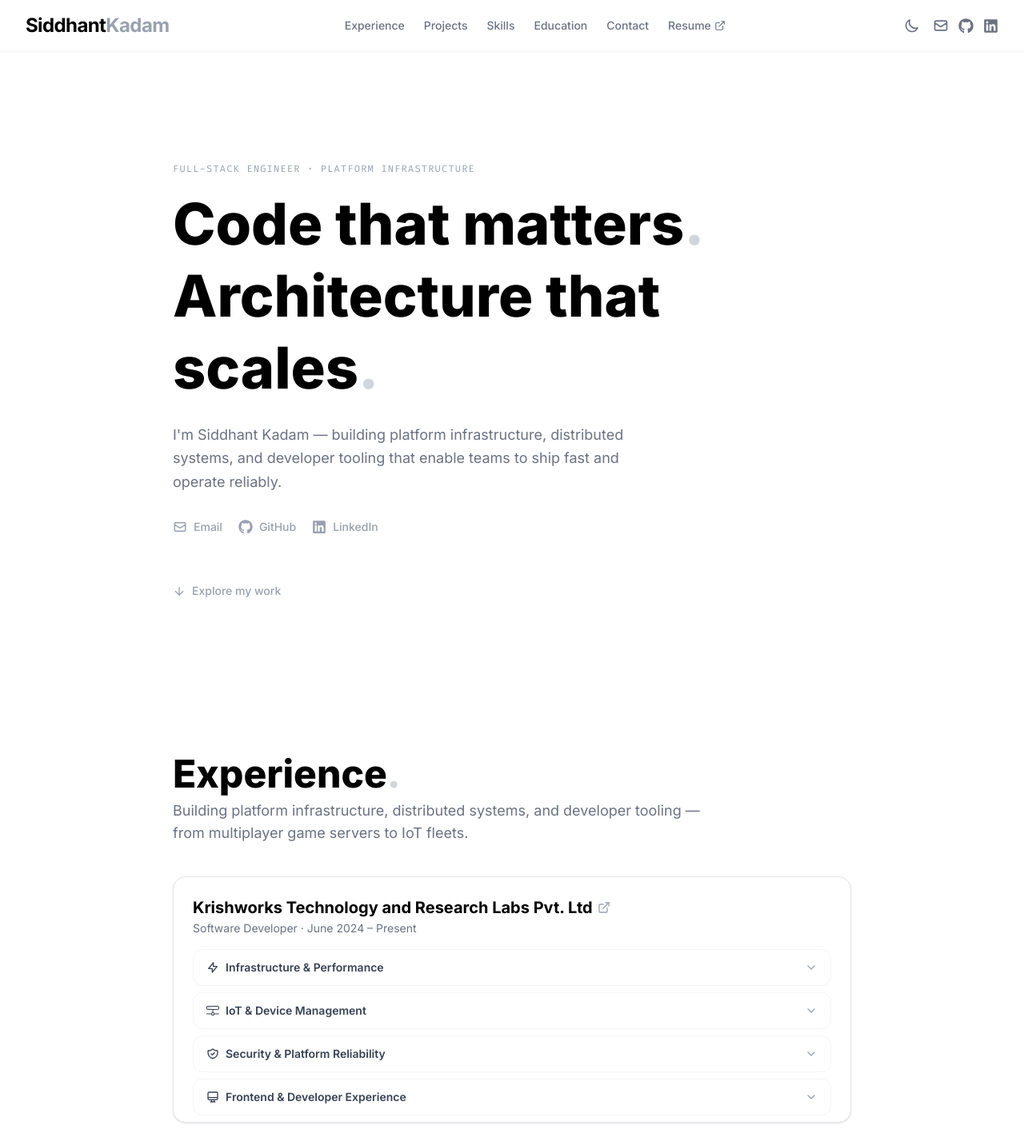
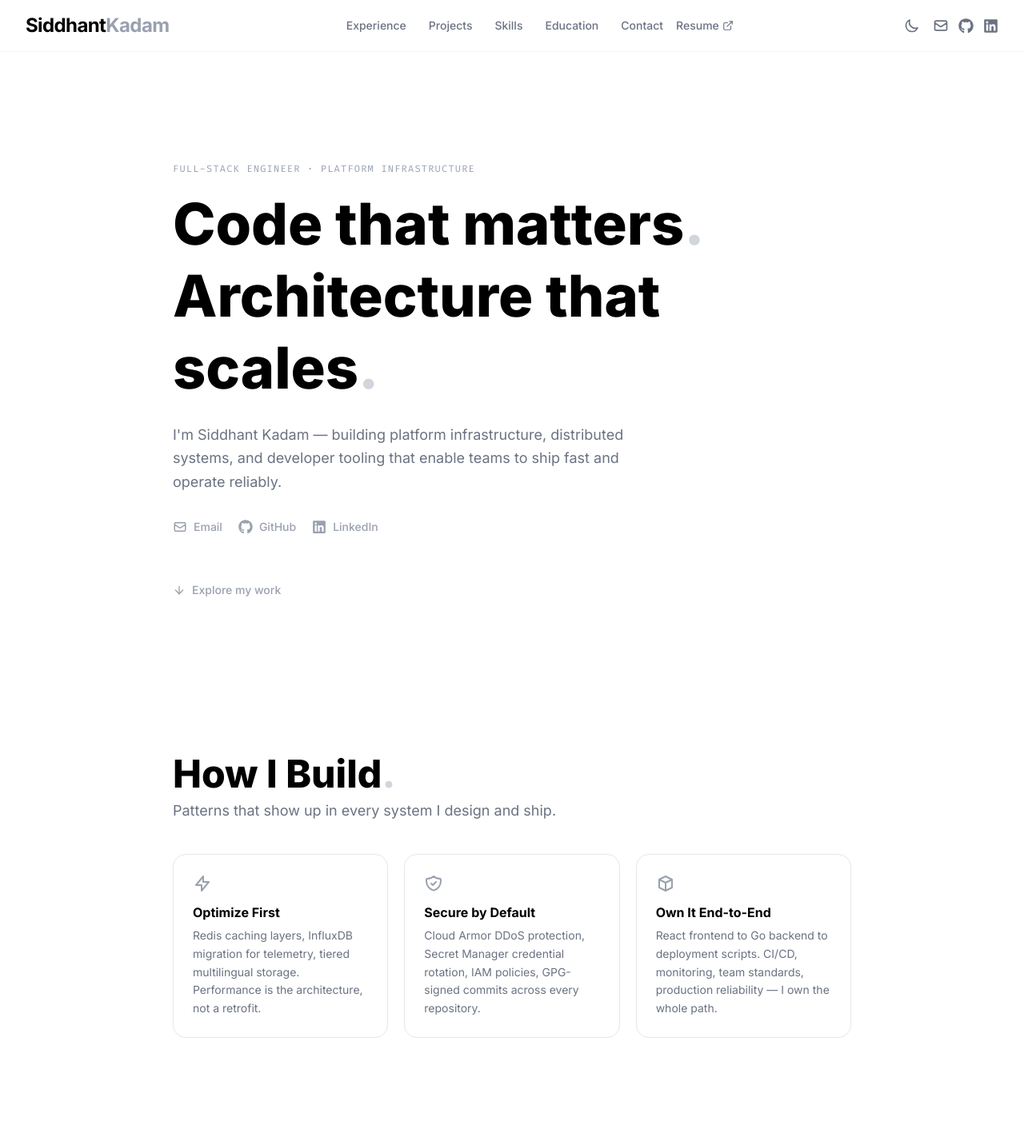
Before and after one commit to Siddh4194/Profile, a React (Vite) app: page / in a window 1280 px wide. Shown: the top 1427 px of the page at 80% size. Built offline with nearby package versions, Linux system fonts and the light colour scheme.

Commit message:
UI changes

```diff
--- a/src/Pages/Home.jsx
+++ b/src/Pages/Home.jsx
@@ -6,6 +6,10 @@ import { Projects } from "../components/UI/Projects";
 import { Skills } from "../components/UI/Skills";
 import { Education } from "../components/UI/Education";
 import { Footer } from "../components/UI/Footer";
+import { Principles } from "../components/UI/Principles";
+import { BlogSection } from "../components/UI/BlogSection";
+import { ScrollToTop } from "../components/UI/ScrollToTop";
+import { CursorFollower } from "../components/UI/CursorFollower";
 import { FaGithub, FaLinkedin } from "react-icons/fa";
 import { HiOutlineMail } from "react-icons/hi";
 import { FiArrowDown } from "react-icons/fi";
@@ -98,12 +102,14 @@ const TestimonialsSection = () => {
     {
       name: "Satyan Rajmani",
       role: "Chair Person, Crt Bionics Australia",
+      link: "https://www.linkedin.com/in/satyan-crt-program-7b940236/",
       feedback:
         "Siddhant has a rare ability to deeply understand system internals and translate that into scalable backend architecture. Working with him improved our deployment cycle and backend efficiency significantly.",
     },
     {
       name: "Sushant Kant",
       role: "CEO, Work Technologies",
+      link: "https://www.linkedin.com/in/sushant-kant-8b8b8b8b/",
       feedback:
         "Reliable, fast, and always thinking ahead. Siddhant's approach to problem solving and clean code made a real impact on our platform performance and stability.",
     },
@@ -139,7 +145,13 @@ const TestimonialsSection = () => {
               &ldquo;{t.feedback}&rdquo;
             </p>
             <div>
-              <p className="text-sm font-bold text-black dark:text-white">{t.name}</p>
+              <a
+                href={t.link}
+                target="_blank"
+                className="text-sm font-bold text-black dark:text-white hover:text-gray-600 dark:hover:text-gray-300 transition-colors"
+              >
+                {t.name}
+              </a>
               <p className="text-xs text-gray-400 dark:text-gray-500">{t.role}</p>
             </div>
           </motion.div>
@@ -260,6 +272,14 @@ const HeroSection = () => (
   </section>
 );
 
+const SECTIONS = [
+  "experience",
+  "projects",
+  "skills",
+  "education",
+  "contact",
+];
+
 const Home = () => {
   const [isDark, setIsDark] = useState(() => {
     if (typeof window !== "undefined") {
@@ -269,6 +289,8 @@ const Home = () => {
     }
     return false;
   });
+
+  const [activeSection, setActiveSection] = useState("");
 
   useEffect(() => {
     const root = document.documentElement;
@@ -281,27 +303,49 @@ const Home = () => {
     }
   }, [isDark]);
 
+  useEffect(() => {
+    const onScroll = () => {
+      const scrollPos = window.scrollY + 120;
+      let current = "";
+      SECTIONS.forEach((id) => {
+        const el = document.getElementById(id);
+        if (el && el.offsetTop <= scrollPos) {
+          current = id;
+        }
+      });
+      setActiveSection(current);
+    };
+
+    onScroll();
+    window.addEventListener("scroll", onScroll, { passive: true });
+    return () => window.removeEventListener("scroll", onScroll);
+  }, []);
+
   const toggleDark = () => setIsDark((prev) => !prev);
 
   return (
     <div className="bg-white dark:bg-[#0a0a0a] transition-colors duration-300">
       <div className="fixed top-0 left-0 w-full z-50 bg-white/80 dark:bg-[#0a0a0a]/80 backdrop-blur-md border-b border-gray-100 dark:border-gray-900 px-6 py-4">
-        <Navbar isDark={isDark} toggleDark={toggleDark} />
+        <Navbar isDark={isDark} toggleDark={toggleDark} activeSection={activeSection} />
       </div>
 
       <main className="pt-20">
         <HeroSection />
+        <Principles />
         <Experience />
         <Projects />
         <Skills />
         <SummarySection />
         <BeyondCodeSection />
         <TestimonialsSection />
+        <BlogSection />
         <Education />
         <ContactSection />
       </main>
 
       <Footer />
+      <ScrollToTop />
+      <CursorFollower />
     </div>
   );
 };
--- /dev/null
+++ b/src/components/UI/BlogSection.jsx
@@ -0,0 +1,39 @@
+import { motion } from "framer-motion";
+import { FiEdit3 } from "react-icons/fi";
+
+export const BlogSection = () => {
+  return (
+    <section className="w-full max-w-4xl mx-auto px-6 py-16">
+      <motion.div
+        initial={{ opacity: 0, y: 20 }}
+        whileInView={{ opacity: 1, y: 0 }}
+        viewport={{ once: true }}
+        transition={{ duration: 0.5 }}
+      >
+        <h2 className="text-4xl md:text-5xl font-extrabold text-black dark:text-white mb-2">
+          Writing<span className="text-gray-300 dark:text-gray-600">.</span>
+        </h2>
+        <p className="text-gray-500 dark:text-gray-400 text-lg mb-10 max-w-2xl">
+          Thoughts on distributed systems, infrastructure, and engineering.
+        </p>
+      </motion.div>
+
+      <motion.div
+        initial={{ opacity: 0, y: 20 }}
+        whileInView={{ opacity: 1, y: 0 }}
+        viewport={{ once: true }}
+        transition={{ delay: 0.1, duration: 0.4 }}
+        className="border border-dashed border-gray-300 dark:border-gray-700 rounded-2xl p-10 bg-gray-50 dark:bg-white/[0.02] text-center max-w-lg"
+      >
+        <FiEdit3 size={32} className="mx-auto text-gray-300 dark:text-gray-600 mb-3" />
+        <p className="text-sm text-gray-400 dark:text-gray-500 font-medium">
+          Articles coming soon
+        </p>
+        <p className="text-xs text-gray-400 dark:text-gray-600 mt-1">
+          Sharing insights on platform infrastructure, distributed systems,
+          and building for scale.
+        </p>
+      </motion.div>
+    </section>
+  );
+};
--- /dev/null
+++ b/src/components/UI/CursorFollower.jsx
@@ -0,0 +1,72 @@
+import { useState, useEffect, useRef } from "react";
+import { motion } from "framer-motion";
+
+export const CursorFollower = () => {
+  const [pos, setPos] = useState({ x: -100, y: -100 });
+  const [isHovering, setIsHovering] = useState(false);
+  const [visible, setVisible] = useState(false);
+  const rAF = useRef(null);
+
+  useEffect(() => {
+    const isTouchDevice = "ontouchstart" in window;
+    if (isTouchDevice) return;
+
+    setVisible(true);
+
+    const onMove = (e) => {
+      if (rAF.current) cancelAnimationFrame(rAF.current);
+      rAF.current = requestAnimationFrame(() => {
+        setPos({ x: e.clientX, y: e.clientY });
+        const el = document.elementFromPoint(e.clientX, e.clientY);
+        if (el) {
+          const tag = el.tagName.toLowerCase();
+          const role = el.getAttribute("role");
+          setIsHovering(
+            tag === "a" ||
+            tag === "button" ||
+            tag === "input" ||
+            tag === "textarea" ||
+            tag === "select" ||
+            role === "button" ||
+            el.closest("a") !== null ||
+            el.closest("button") !== null
+          );
+        }
+      });
+    };
+
+    const onLeave = () => setVisible(false);
+    const onEnter = () => setVisible(true);
+
+    window.addEventListener("mousemove", onMove);
+    document.addEventListener("mouseleave", onLeave);
+    document.addEventListener("mouseenter", onEnter);
+
+    return () => {
+      if (rAF.current) cancelAnimationFrame(rAF.current);
+      window.removeEventListener("mousemove", onMove);
+      document.removeEventListener("mouseleave", onLeave);
+      document.removeEventListener("mouseenter", onEnter);
+    };
+  }, []);
+
+  if (!visible) return null;
+
+  return (
+    <motion.div
+      className="fixed top-0 left-0 pointer-events-none z-[9999]"
+      animate={{
+        x: pos.x - (isHovering ? 24 : 16),
+        y: pos.y - (isHovering ? 24 : 16),
+        scale: isHovering ? 1.5 : 1,
+      }}
+      transition={{ type: "spring", stiffness: 150, damping: 15, mass: 0.1 }}
+    >
+      <div
+        className={`rounded-full bg-black dark:bg-white transition-opacity ${
+          isHovering ? "w-12 h-12 opacity-20" : "w-8 h-8 opacity-60"
+        }`}
+      />
+    </motion.div>
+  );
+};
--- a/src/components/UI/Footer.jsx
+++ b/src/components/UI/Footer.jsx
@@ -1,5 +1,5 @@
 import { FaGithub, FaLinkedin } from "react-icons/fa";
-import { FiExternalLink, FiMail } from "react-icons/fi";
+import { FiMail } from "react-icons/fi";
 
 export const Footer = () => {
   const links = [
@@ -17,11 +17,6 @@ export const Footer = () => {
       label: "LinkedIn",
       href: "https://www.linkedin.com/in/siddhant-kadam/",
       icon: FaLinkedin,
-    },
-    {
-      label: "Portfolio",
-      href: "https://siddh-portfolio.vercel.app",
-      icon: FiExternalLink,
     },
   ];
 
--- a/src/components/UI/NavBar.jsx
+++ b/src/components/UI/NavBar.jsx
@@ -3,7 +3,7 @@ import { HiOutlineMail } from "react-icons/hi";
 import { FiExternalLink } from "react-icons/fi";
 import { HiOutlineMoon, HiOutlineSun } from "react-icons/hi";
 
-export const Navbar = ({ isDark, toggleDark }) => {
+export const Navbar = ({ isDark, toggleDark, activeSection }) => {
   const navLinks = [
     { label: "Experience", href: "#experience" },
     { label: "Projects", href: "#projects" },
@@ -18,16 +18,26 @@ export const Navbar = ({ isDark, toggleDark }) => {
         Siddhant<span className="text-gray-400">Kadam</span>
       </a>
 
-      <div className="hidden md:flex items-center gap-6">
-        {navLinks.map((link) => (
+      <div className="hidden md:flex items-center gap-1">
+        {navLinks.map((link) => {
+          const isActive = activeSection === link.href.slice(1);
+          return (
             <a
               key={link.label}
               href={link.href}
-            className="text-sm font-medium text-gray-500 dark:text-gray-400 hover:text-black dark:hover:text-white transition-colors"
+              className={`relative px-3 py-1.5 text-sm font-medium transition-colors rounded-lg ${
+                isActive
+                  ? "text-black dark:text-white bg-gray-100 dark:bg-white/10"
+                  : "text-gray-500 dark:text-gray-400 hover:text-black dark:hover:text-white hover:bg-gray-50 dark:hover:bg-white/5"
+              }`}
             >
               {link.label}
+              {isActive && (
+                <span className="absolute bottom-0 left-1/2 -translate-x-1/2 w-4 h-0.5 bg-black dark:bg-white rounded-full" />
+              )}
             </a>
-        ))}
+          );
+        })}
         <a
           href="/resume.pdf"
           target="_blank"
--- /dev/null
+++ b/src/components/UI/Principles.jsx
@@ -0,0 +1,64 @@
+import { motion } from "framer-motion";
+import { HiOutlineShieldCheck, HiOutlineLightningBolt, HiOutlineCube } from "react-icons/hi";
+
+const principles = [
+  {
+    icon: HiOutlineLightningBolt,
+    title: "Optimize First",
+    description:
+      "Redis caching layers, InfluxDB migration for telemetry, tiered multilingual storage. Performance is the architecture, not a retrofit.",
+  },
+  {
+    icon: HiOutlineShieldCheck,
+    title: "Secure by Default",
+    description:
+      "Cloud Armor DDoS protection, Secret Manager credential rotation, IAM policies, GPG-signed commits across every repository.",
+  },
+  {
+    icon: HiOutlineCube,
+    title: "Own It End-to-End",
+    description:
+      "React frontend to Go backend to deployment scripts. CI/CD, monitoring, team standards, production reliability — I own the whole path.",
+  },
+];
+
+export const Principles = () => {
+  return (
+    <section className="w-full max-w-4xl mx-auto px-6 py-16">
+      <motion.div
+        initial={{ opacity: 0, y: 20 }}
+        whileInView={{ opacity: 1, y: 0 }}
+        viewport={{ once: true }}
+        transition={{ duration: 0.5 }}
+      >
+        <h2 className="text-4xl md:text-5xl font-extrabold text-black dark:text-white mb-2">
+          How I Build<span className="text-gray-300 dark:text-gray-600">.</span>
+        </h2>
+        <p className="text-gray-500 dark:text-gray-400 text-lg mb-10 max-w-2xl">
+          Patterns that show up in every system I design and ship.
+        </p>
+      </motion.div>
+
+      <div className="grid grid-cols-1 md:grid-cols-3 gap-5">
+        {principles.map((p, i) => (
+          <motion.div
+            key={i}
+            initial={{ opacity: 0, y: 20 }}
+            whileInView={{ opacity: 1, y: 0 }}
+            viewport={{ once: true }}
+            transition={{ delay: i * 0.1, duration: 0.4 }}
+            className="border border-gray-200 dark:border-gray-800 rounded-2xl p-6 bg-white dark:bg-[#111]"
+          >
+            <p.icon className="text-gray-400 dark:text-gray-500 mb-3" size={24} />
+            <h3 className="text-base font-bold text-black dark:text-white mb-1.5">
+              {p.title}
+            </h3>
+            <p className="text-sm text-gray-500 dark:text-gray-400 leading-relaxed">
+              {p.description}
+            </p>
+          </motion.div>
+        ))}
+      </div>
+    </section>
+  );
+};
--- /dev/null
+++ b/src/components/UI/ScrollToTop.jsx
@@ -0,0 +1,32 @@
+import { useState, useEffect } from "react";
+import { motion, AnimatePresence } from "framer-motion";
+import { FiArrowUp } from "react-icons/fi";
+
+export const ScrollToTop = () => {
+  const [visible, setVisible] = useState(false);
+
+  useEffect(() => {
+    const onScroll = () => {
+      setVisible(window.scrollY > window.innerHeight * 0.8);
+    };
+    window.addEventListener("scroll", onScroll, { passive: true });
+    return () => window.removeEventListener("scroll", onScroll);
+  }, []);
+
+  return (
+    <AnimatePresence>
+      {visible && (
+        <motion.button
+          initial={{ opacity: 0, scale: 0.8 }}
+          animate={{ opacity: 1, scale: 1 }}
+          exit={{ opacity: 0, scale: 0.8 }}
+          onClick={() => window.scrollTo({ top: 0, behavior: "smooth" })}
+          className="fixed bottom-6 right-6 z-50 p-3 rounded-full bg-black dark:bg-white text-white dark:text-black shadow-lg hover:shadow-xl transition-shadow"
+          aria-label="Scroll to top"
+        >
+          <FiArrowUp size={20} />
+        </motion.button>
+      )}
+    </AnimatePresence>
+  );
+};
--- a/src/index.css
+++ b/src/index.css
@@ -16,6 +16,15 @@ body {
   font-family: var(--font-sans);
 }
 
+@media (hover: hover) and (pointer: fine) {
+  body {
+    cursor: none;
+  }
+  a, button, input, [role="button"] {
+    cursor: none;
+  }
+}
+
 ::-webkit-scrollbar {
   display: none;
 }
```
Also changed, not shown: 2 other files (tests, documents, lock files or other folders). Lines whose indentation alone changed are shown as unchanged.
